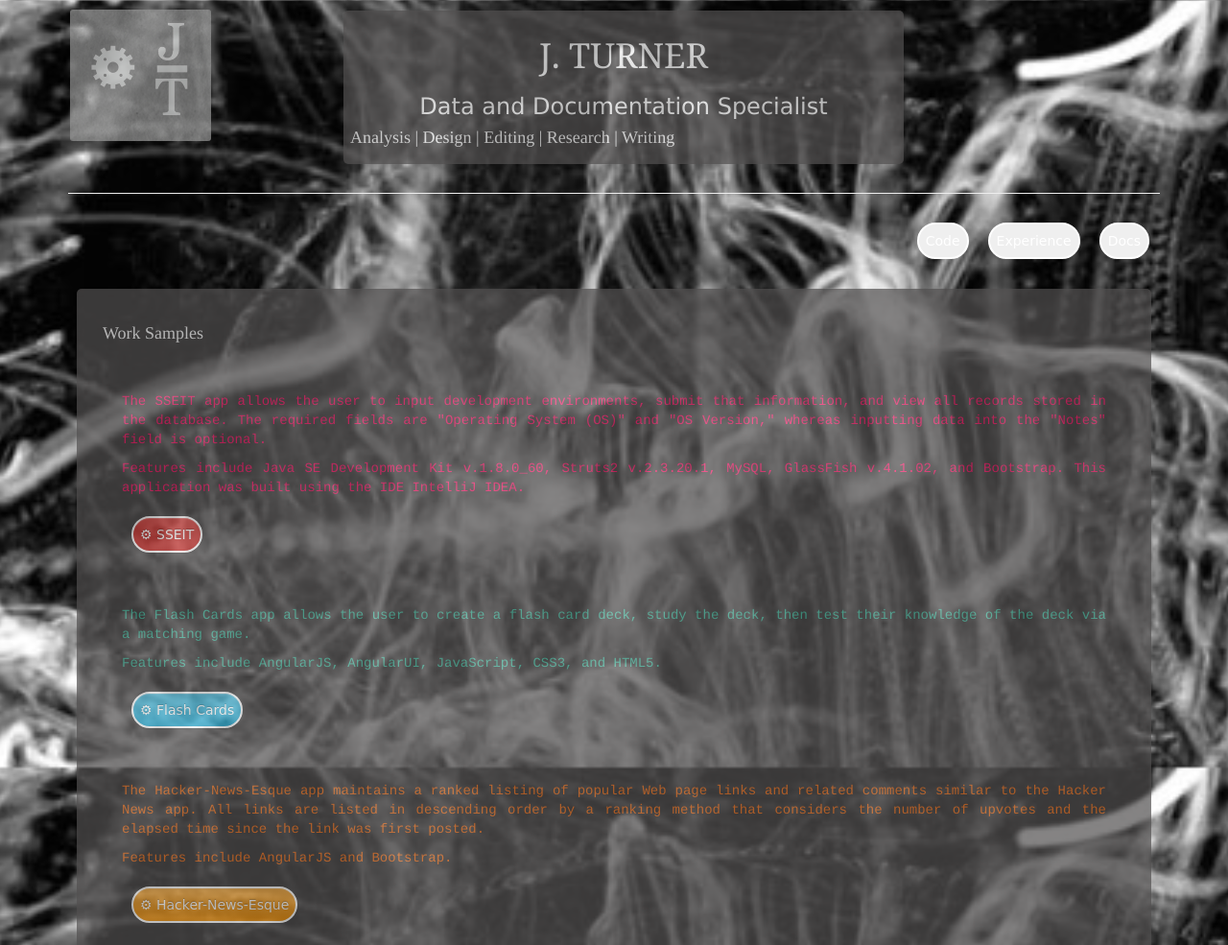
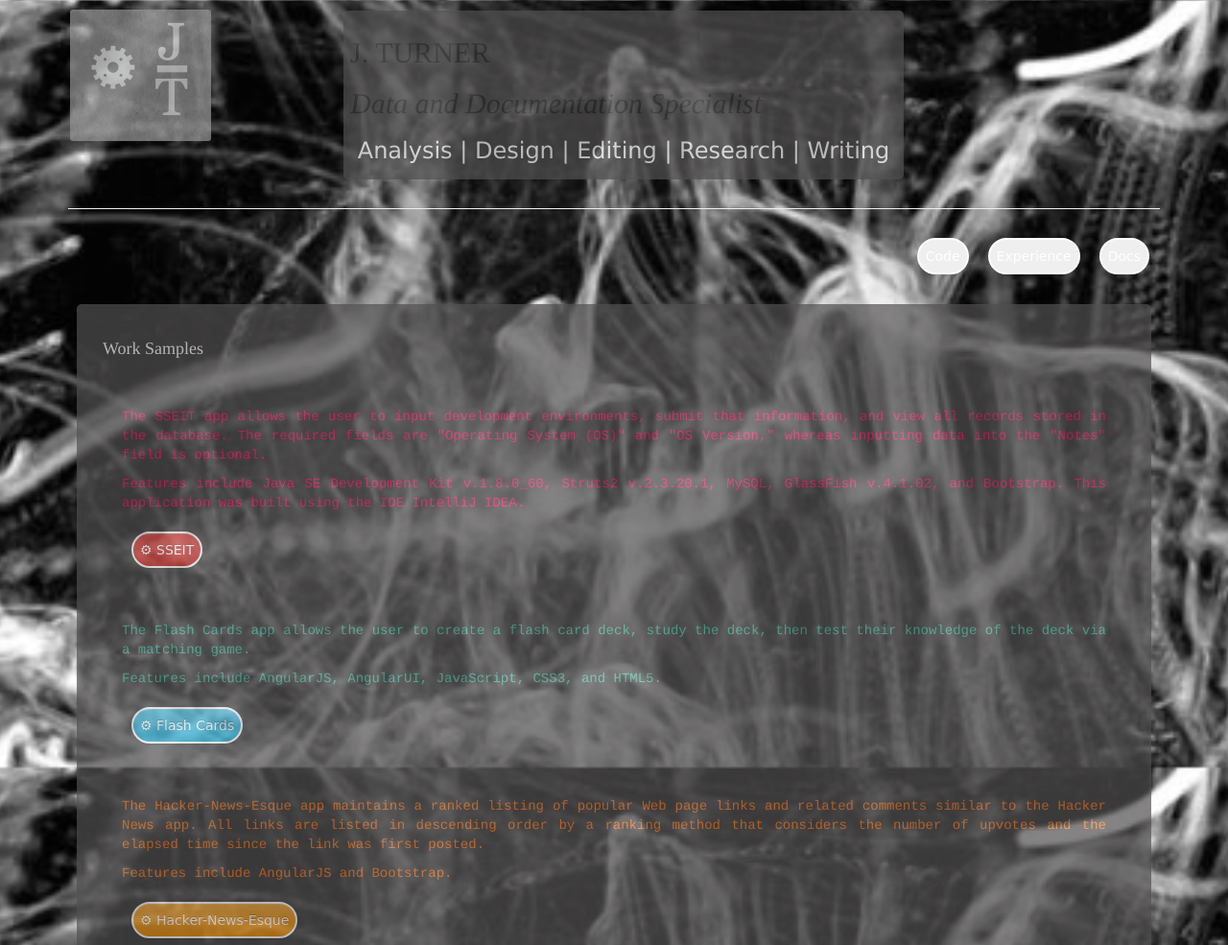
Before and after one commit to j6turner/j6turner.github.io, a plain HTML site: page index.html in a window 1280 px wide. Shown: the top 985 px of the page at 96% size. Drawn offline with nearby package versions, Linux system fonts and the light colour scheme; a script that the page names is missing.

Commit message:
Update index.html

```diff
--- a/index.html
+++ b/index.html
@@ -22,9 +22,9 @@
               				<img src="public/img/jt.png" />
             			</div>
             			<div class="col-md-6">
-    			    		<h1>J. TURNER</h1>
-              				<h3>Data and Documentation Specialist</h3>
-					<h4>Analysis | Design | Editing | Research | Writing</h4>
+    			    		<h2>J. TURNER</h2>
+              				<h2><i>Data and Documentation Specialist</i></h2>
+					<h3>Analysis | Design | Editing | Research | Writing</h3>
             			</div>
           		</div>
 			<hr noshade />
```
